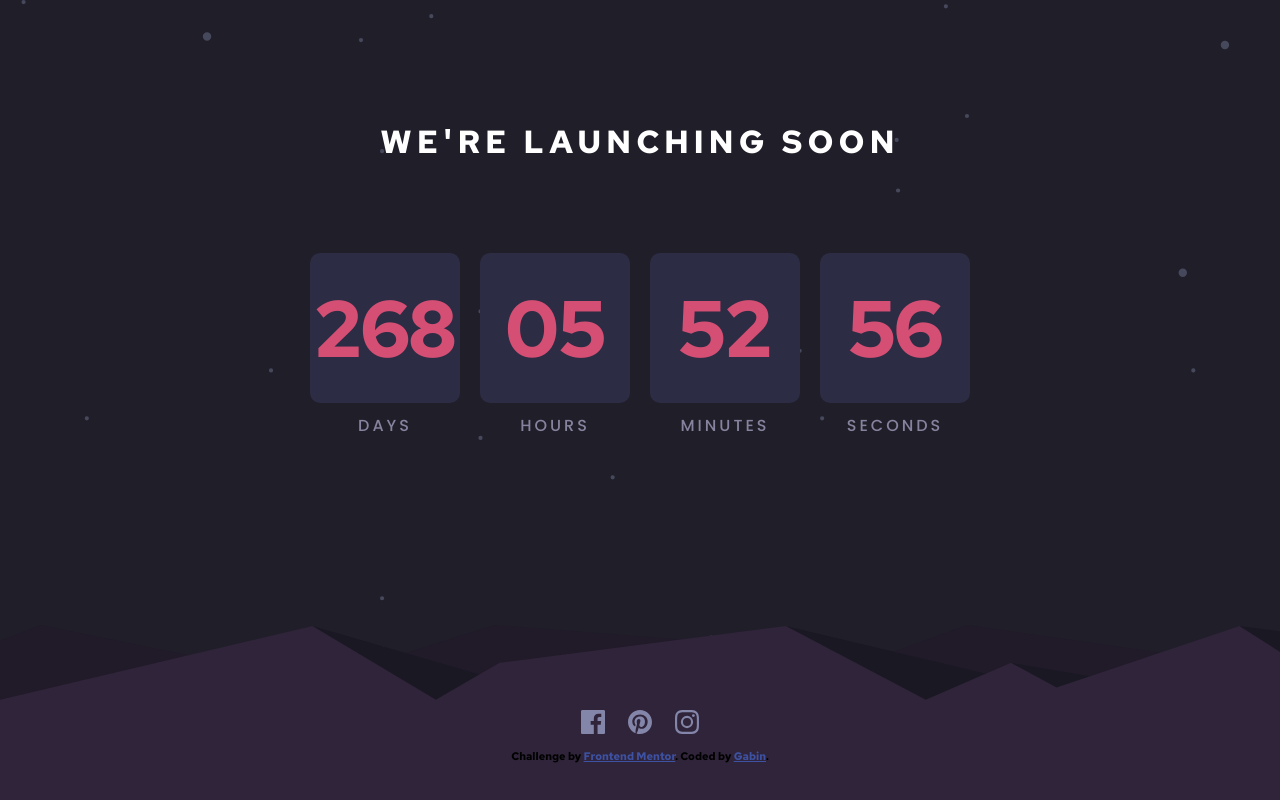
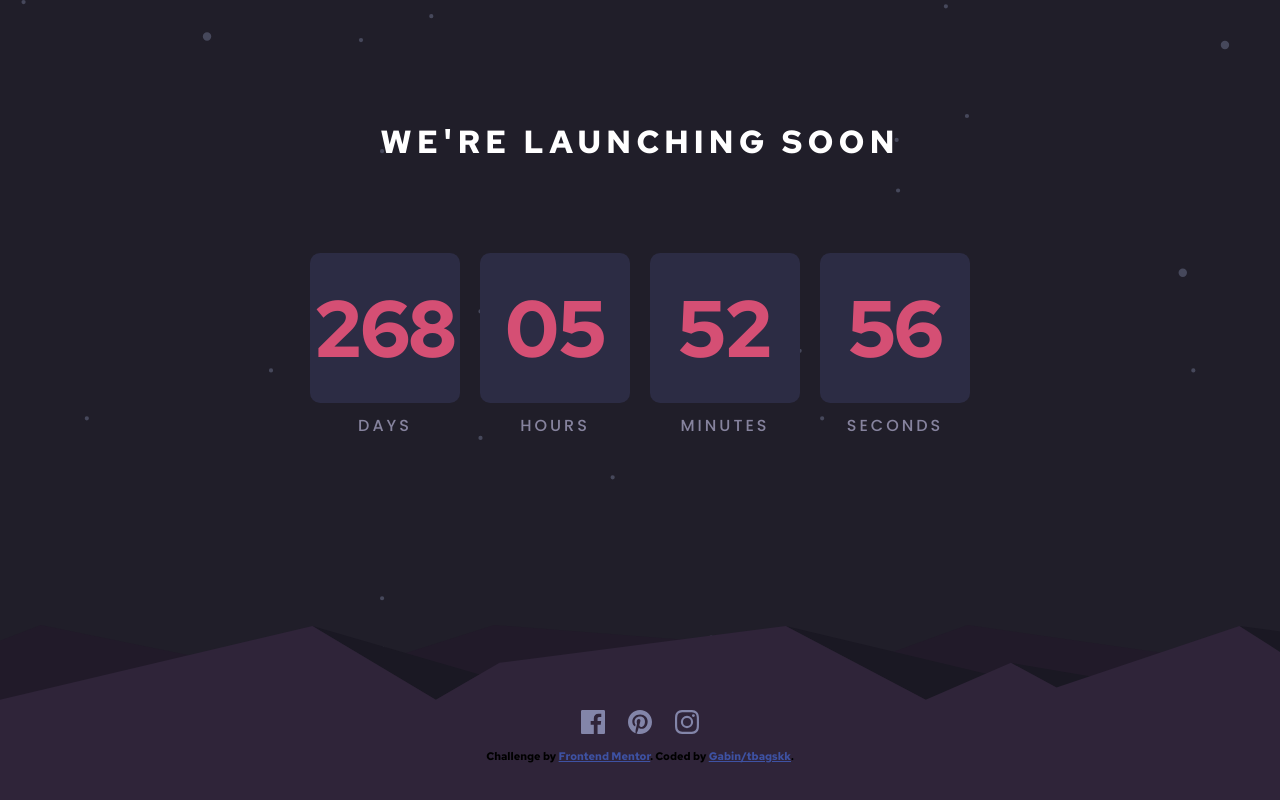
Before and after one commit to tbagskk/counter-site, a plain HTML site: page index.html in a window 1280 px wide. Drawn offline with Linux system fonts and the light colour scheme.

Commit message:
Update index.html

```diff
--- a/index.html
+++ b/index.html
@@ -77,7 +77,7 @@
 
   <div class="attribution">
     Challenge by <a href="https://www.frontendmentor.io?ref=challenge" target="_blank">Frontend Mentor</a>.
-    Coded by <a href="#">Gabin</a>.
+    Coded by <a href="#">Gabin/tbagskk</a>.
   </div>
 </body>
 
```
